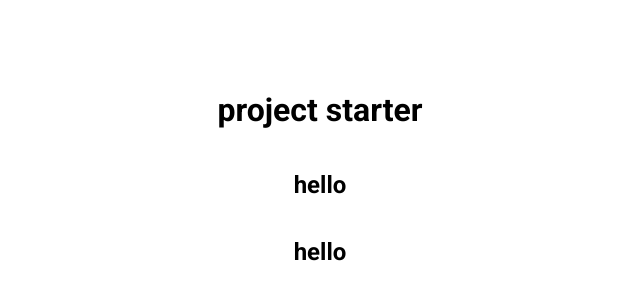
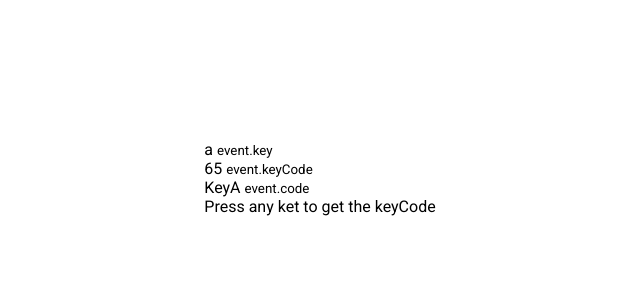
Before and after one commit to IainLR/event-keyCodes, a plain HTML site: page index.html in a window 1280 px wide. Shown: the part 222-522 px from the top of the page, without its empty margins (320-960 px from the left). Drawn offline with Linux system fonts and the light colour scheme.

Commit message:
html complete

```diff
--- a/index.html
+++ b/index.html
@@ -10,12 +10,27 @@
       crossorigin="anonymous"
     /> -->
     <link rel="stylesheet" href="style.css" />
-    <title>My Project</title>
+    <title>Event KeyCodes</title>
   </head>
   <body>
-    <h1>project starter</h1>
-    <h2>hello</h2>
-    <h2>hello</h2>
+    <div id="insert">
+      <div class="key">
+        a
+        <small>event.key</small>
+      </div>
+
+      <div class="key">
+        65
+        <small>event.keyCode</small>
+      </div>
+
+      <div class="key">
+        KeyA
+        <small>event.code</small>
+      </div>
+
+      <div class="key">Press any ket to get the keyCode</div>
+    </div>
     <script src="script.js"></script>
   </body>
 </html>
```
